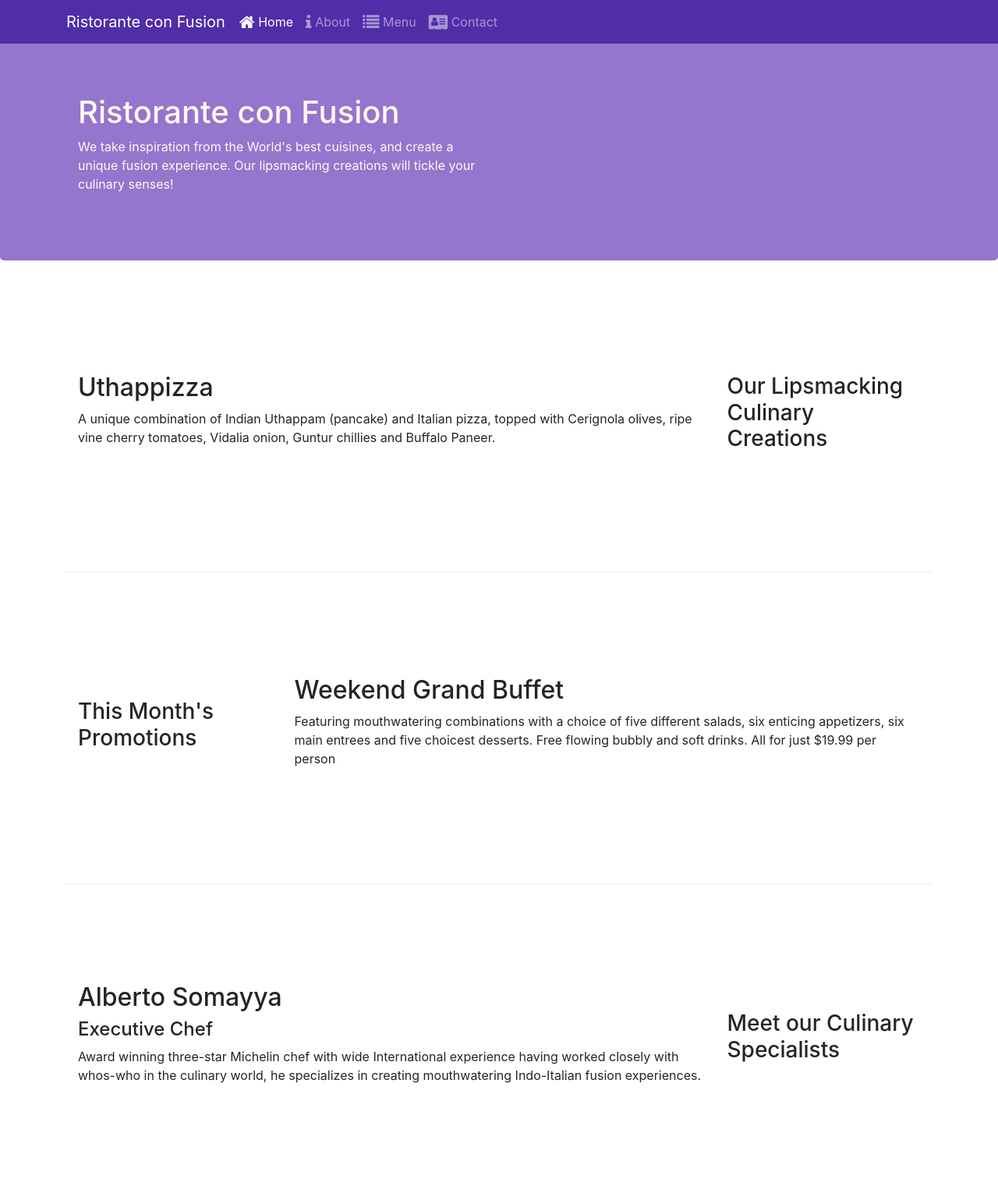
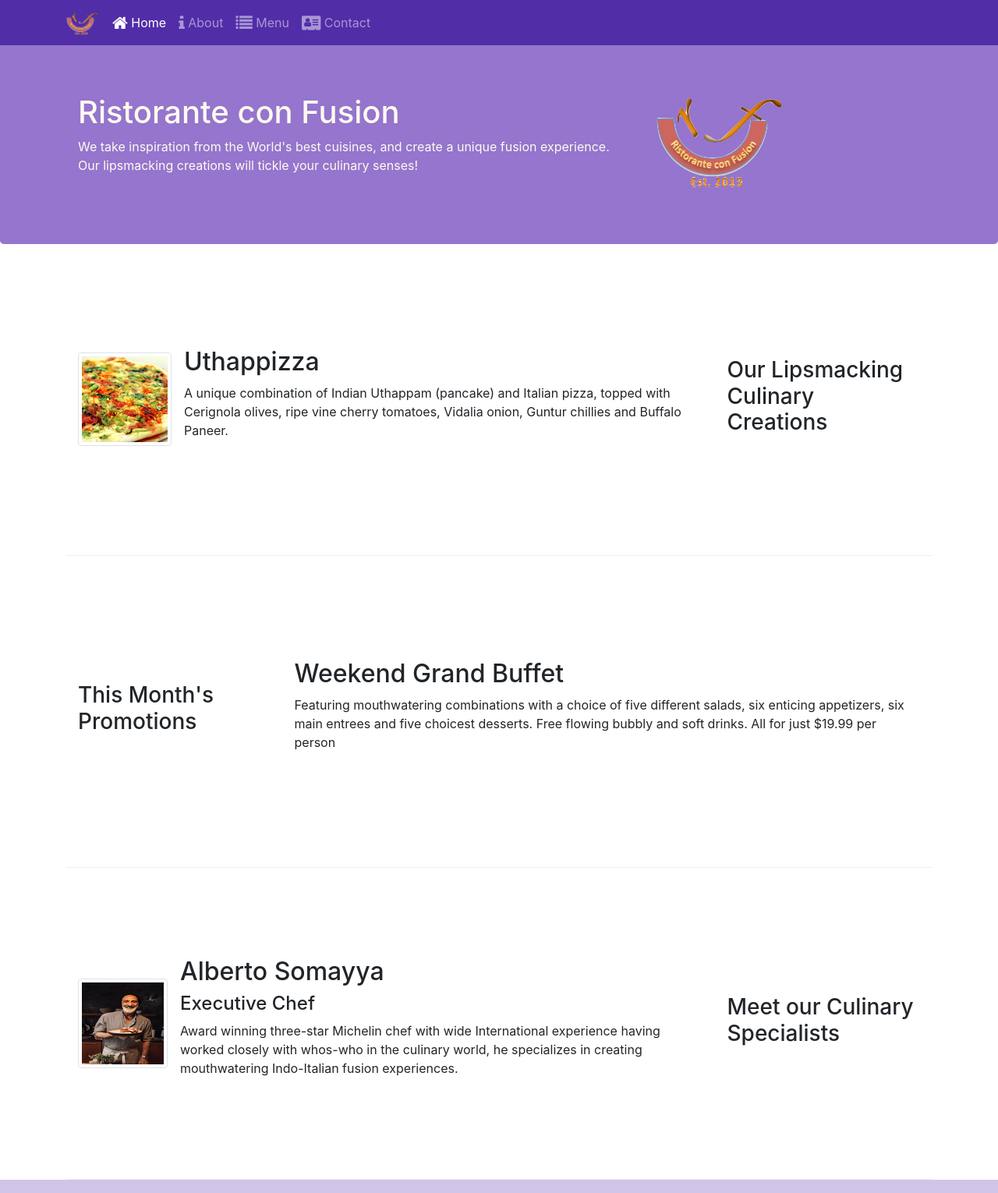
Before and after one commit to Salman-Shaikh17/btstrp-site, a website: page index.html in a window 1280 px wide. Shown: the top 1530 px of the page at 78% size. Drawn offline with nearby package versions, Linux system fonts and the light colour scheme.

Commit message:
Added images and media

```diff
--- a/index.html
+++ b/index.html
@@ -22,7 +22,7 @@
             <button class="navbar-toggler" type="button" data-toggle="collapse" data-target="#Navbar">
                 <span class="navbar-toggler-icon"></span>
             </button>
-            <a class="navbar-brand mr-auto navbar-logo-custom-padding" href="#">Ristorante con Fusion</a>
+            <a class="navbar-brand mr-auto navbar-logo-custom-padding" href="#"><img src="img/logo.png" height="30" width="41"></a>
             <div class="collapse navbar-collapse" id="Navbar">
                 <ul class="navbar-nav mr-auto">
                     <li class="nav-item active"><a class="nav-link" href="#"><span class="fa fa-home fa-lg"></span> Home</a></li>
@@ -36,11 +36,12 @@
     <header class="jumbotron">
         <div class="container">
             <div class="row row-header">
-                <div class="col-12 col-sm-6">
+                <div class="col-12 col-sm-8">
                     <h1>Ristorante con Fusion</h1>
-                    <p>We take inspiration from the World's best cuisines, and create a unique fusion experience. Our lipsmacking creations will tickle your culinary senses!</p>
+                    <p>We take inspiration from the World's best cuisines, and create a unique fusion experience.<br> Our lipsmacking creations will tickle your culinary senses!</p>
                 </div>
-                <div class="col-12 col-sm">
+                <div class="col-12 col-sm align-self-center">
+                    <img src="img/logo.png" class="img-fluid" alt="Ristorante con Fusion logo">
                 </div>
             </div>
         </div>
@@ -52,8 +53,14 @@
                 <h3>Our Lipsmacking Culinary Creations</h3>
             </div>
             <div class="col col-sm order-sm-first col-md">
-                <h2>Uthappizza</h2>
-                <p>A unique combination of Indian Uthappam (pancake) and Italian pizza, topped with Cerignola olives, ripe vine cherry tomatoes, Vidalia onion, Guntur chillies and Buffalo Paneer.</p>
+                <div class="media">
+                    <img class="d-flex mr-3 img-thumbnail align-self-center"
+                        src="img/uthappizza.png" alt="uthappizza">
+                    <div class="media-body">
+                        <h2 class="mt-0">Uthappizza</h2>
+                        <p class="d-none d-sm-block">A unique combination of Indian Uthappam (pancake) and Italian pizza, topped with Cerignola olives, ripe vine cherry tomatoes, Vidalia onion, Guntur chillies and Buffalo Paneer.</p>
+                    </div>
+                </div>
             </div>
         </div>
 
@@ -64,7 +71,7 @@
             </div>
             <div class="col col-sm col-md">
                 <h2>Weekend Grand Buffet</h2>
-                <p>Featuring mouthwatering combinations with a choice of five different salads, six enticing appetizers, six main entrees and five choicest desserts. Free flowing bubbly and soft drinks. All for just $19.99 per person </p>
+                <p class="d-none d-sm-block">Featuring mouthwatering combinations with a choice of five different salads, six enticing appetizers, six main entrees and five choicest desserts. Free flowing bubbly and soft drinks. All for just $19.99 per person </p>
             </div>
         </div>
 
@@ -73,9 +80,15 @@
                 <h3>Meet our Culinary Specialists</h3>
             </div>
             <div class="col col-sm order-sm-first col-md">
-                <h2>Alberto Somayya</h2>
-                <h4>Executive Chef</h4>
-                <p>Award winning three-star Michelin chef with wide International experience having worked closely with whos-who in the culinary world, he specializes in creating mouthwatering Indo-Italian fusion experiences. </p>
+                <div class="media">
+                    <img class="d-flex mr-3 img-thumbnail align-self-center"
+                        src="img/alberto.png" alt="alberto">
+                    <div class="media-body">
+                        <h2 class="mt-0">Alberto Somayya</h2>
+                        <h4>Executive Chef</h4>
+                        <p class="d-none d-sm-block">Award winning three-star Michelin chef with wide International experience having worked closely with whos-who in the culinary world, he specializes in creating mouthwatering Indo-Italian fusion experiences. </p>
+                    </div>
+                </div>
             </div>
         </div>
     </div>
```
Also changed, not shown: aboutus.html (+5 -4 lines), contactus.html (+5 -4 lines), img/alberto.png (added), img/buffet.png (added), img/logo.png (added), img/uthappizza.png (added), 1 other file.
